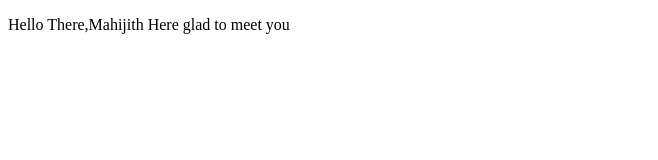
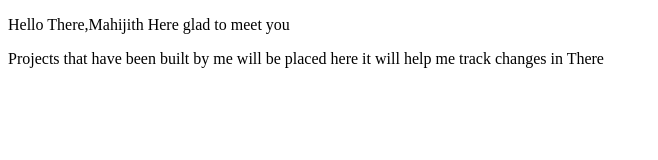
Before and after one commit to MahijithMenon/MahijithMenon-website, a plain HTML site: page index.html in a window 1280 px wide. Shown: the whole page, without its empty margins (0-658 px from the left). Drawn offline with Linux system fonts and the light colour scheme.

Commit message:
updated details

```diff
--- a/index.html
+++ b/index.html
@@ -8,5 +8,6 @@
 </head>
 <body>
     <p>Hello There,Mahijith Here glad to meet you</p>
+    <p>Projects that have been built by me will be placed here it will help me track changes in There</p>
 </body>
 </html>
```
